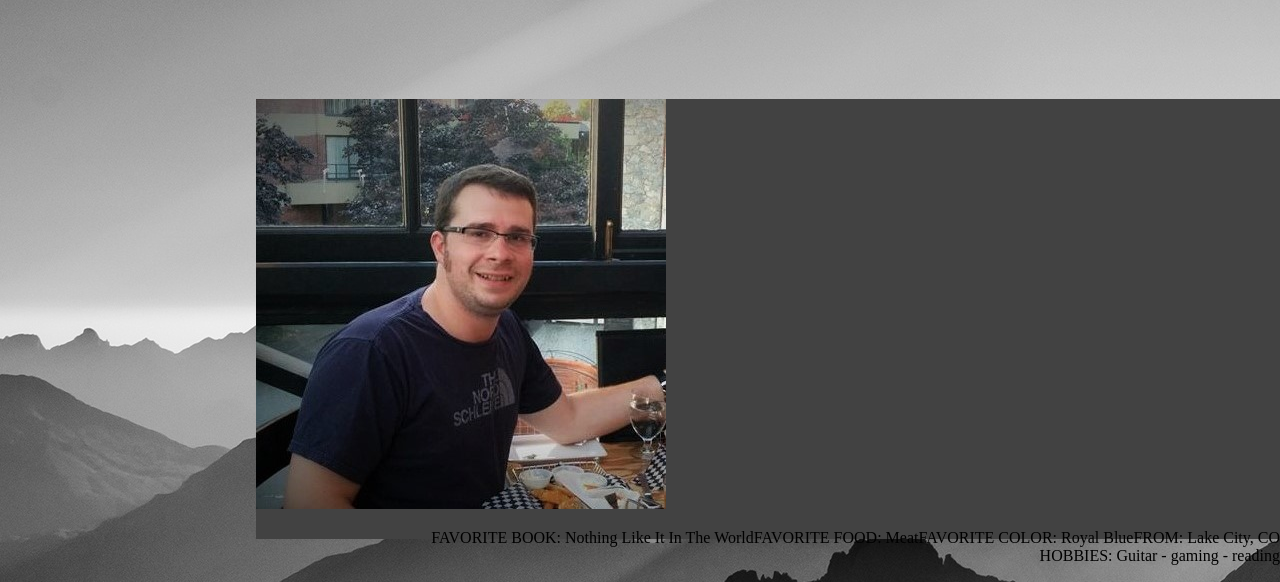
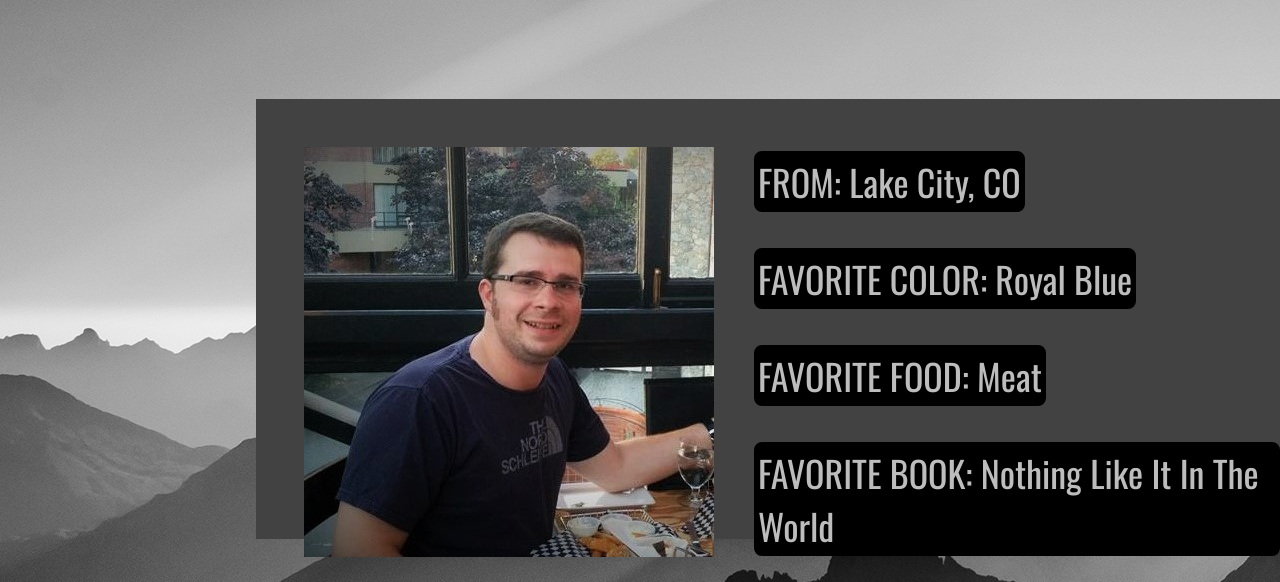
Before and after one commit to S204STi/personalPractice, a plain HTML site: page pageOne.html in a window 1280 px wide. Shown: the part 81-663 px from the top of the page. Drawn offline with nearby package versions, Linux system fonts and the light colour scheme.

Commit message:
page 2 css tweaks

```diff
--- a/pageOne.html
+++ b/pageOne.html
@@ -9,18 +9,20 @@
   <header class="topBar">
   </header>
   <div class="home">
-    Home
+    <a href="main.html">Home</a>
   </div>
 
   <div class="about">
       <img class="myFace" alt="face shot" src="myuglymug.jpg"></img>
-      <ul class="aboutList"></ul>
+    <div class="aboutList">
+      <ul class="aboutUl">
         <li class="aboutDetails">FROM: Lake City, CO</li>
         <li class="aboutDetails">FAVORITE COLOR: Royal Blue</li>
         <li class="aboutDetails">FAVORITE FOOD: Meat</li>
         <li class="aboutDetails">FAVORITE BOOK: Nothing Like It In The World</li>
-        <li class="aboutDetails">HOBBIES: Guitar - gaming - reading</li>
+        <li class="aboutDetails">HOBBIES: Guitars - gaming - reading</li>
       </ul>
+    </div>
   </div>
 
   <div class="signature">
--- a/style.css
+++ b/style.css
@@ -106,6 +106,7 @@ a {
 }
 
 .about {
+  display: inline-block;
   top: 180px;
   bottom: 180px;
   right: 0px;
@@ -115,6 +116,22 @@ a {
 }
 
 .aboutDetails {
-  float: right;
+  border: 4px solid black;
+  border-radius: 8px;
   display: table;
+  margin: 36px 0 18px 0;
+  background-color: black;
+  color: #BDBDBD;
+  font-family: "Oswald"; sans-serif;
+  font-size: 36px;
 }
+
+.aboutList  {
+  display: grid;
+}
+
+.myFace {
+  float: left;
+  margin-top: 48px;
+  margin-left: 48px;
+}
```
